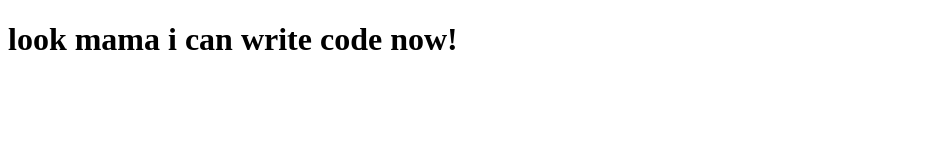
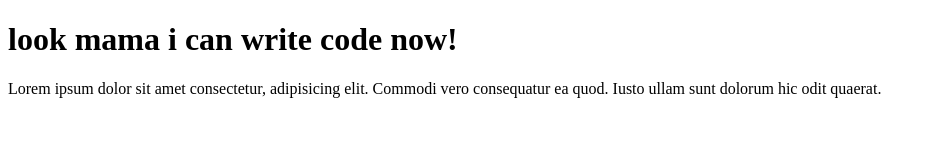
Before and after one commit to Shahadat91/my-first-repo, a plain HTML site: page index.html in a window 1280 px wide. Shown: the whole page, without its empty margins (0-936 px from the left). Drawn offline with Linux system fonts and the light colour scheme.

Commit message:
added pragraph

```diff
--- a/index.html
+++ b/index.html
@@ -8,5 +8,6 @@
 </head>
 <body>
     <h1>look mama i can write code now!</h1>
+    <p>Lorem ipsum dolor sit amet consectetur, adipisicing elit. Commodi vero consequatur ea quod. Iusto ullam sunt dolorum hic odit quaerat.</p>
 </body>
 </html>
```
